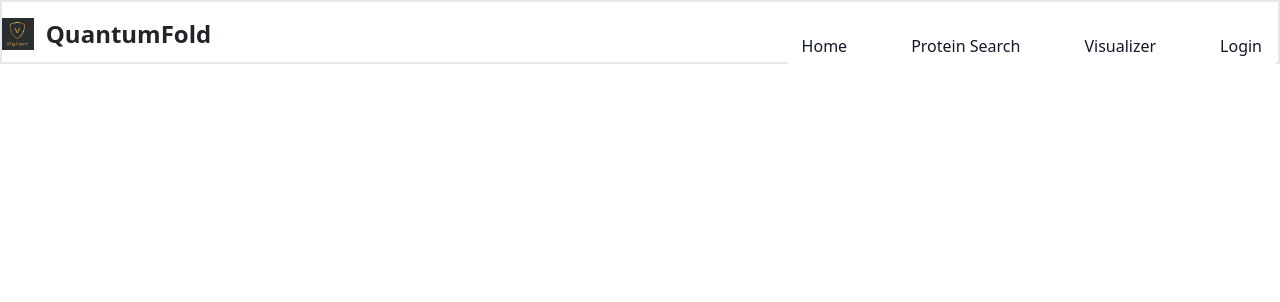
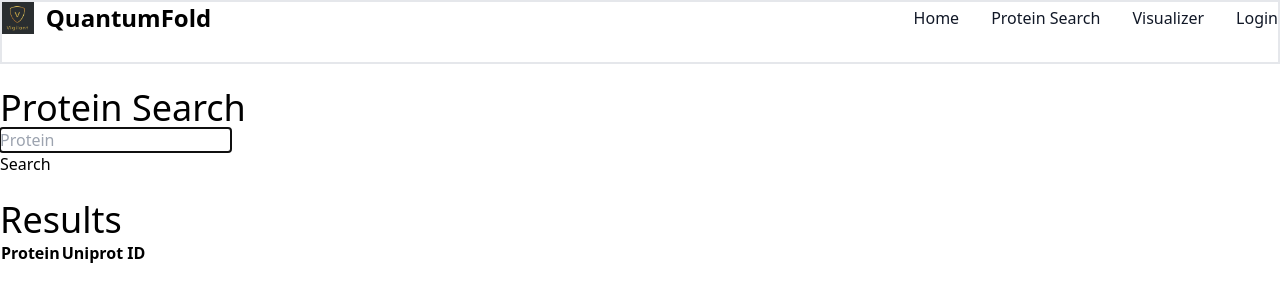
Before and after one commit to NotFish232/HackTJ-2025, a Django app: page /protein_search in a window 1280 px wide. Shown: the top 302 px of the page. Run offline with Django 5.2, Linux system fonts and the light colour scheme; lists and menus that the app fills with data are empty; some libraries are stand-ins or nearby versions.

Commit message:
protein search

```diff
--- a/website/quantumfold/apps/web/views.py
+++ b/website/quantumfold/apps/web/views.py
@@ -9,9 +9,10 @@ import datetime
 
 from quantumfold.apps.web.models import User
 
+from quantumfold.apps.backend.search import search_proteins
+
 import logging
 
-import molviewspec as mvs
 
 logger = logging.getLogger(__name__)
 
@@ -24,6 +25,18 @@ def visualizer(request):
 
 
 def protein_search(request):
+    if request.GET.get("search"):
+        search_term = request.GET.get("search")
+        proteins = search_proteins(search_term)
+
+        return render(
+            request,
+            "protein_search.html",
+            {"proteins": [
+                {'name': protein[0], 'uniprot_id': protein[1]}
+                for protein in proteins
+            ]},
+        )
     return render(request, 'protein_search.html')
 
 
--- a/website/templates/base.html
+++ b/website/templates/base.html
@@ -7,8 +7,8 @@
   <title>{% block title %}{% endblock %} | QuantumFold</title>
   <meta name="viewport" content="width=device-width, initial-scale=1.0, user-scalable=no, maximum-scale=1.0" />
 
-  <link href="https://cdn.jsdelivr.net/npm/bootstrap@5.3.0-alpha1/dist/css/bootstrap.min.css" rel="stylesheet"
-    integrity="sha384-GLhlTQ8iRABdZLl6O3oVMWSktQOp6b7In1Zl3/Jr59b6EGGoI1aFkw7cmDA6j6gD" crossorigin="anonymous" />
+  {% comment %} <link href="https://cdn.jsdelivr.net/npm/bootstrap@5.3.0-alpha1/dist/css/bootstrap.min.css" rel="stylesheet"
+    integrity="sha384-GLhlTQ8iRABdZLl6O3oVMWSktQOp6b7In1Zl3/Jr59b6EGGoI1aFkw7cmDA6j6gD" crossorigin="anonymous" /> {% endcomment %}
   <link href="{% static 'img/favicon.png' %}" rel="icon" />
   <script src="https://kit.fontawesome.com/4ca1ff7e0a.js" crossorigin="anonymous"></script>
 
@@ -79,9 +79,9 @@
   {% block footer %} {% endblock %}
 
   <script src="https://cdn.jsdelivr.net/npm/jquery@3.6.3/dist/jquery.min.js"></script>
-  <script src="https://cdn.jsdelivr.net/npm/bootstrap@5.3.0-alpha1/dist/js/bootstrap.bundle.min.js"
+  {% comment %} <script src="https://cdn.jsdelivr.net/npm/bootstrap@5.3.0-alpha1/dist/js/bootstrap.bundle.min.js"
     integrity="sha384-w76AqPfDkMBDXo30jS1Sgez6pr3x5MlQ1ZAGC+nuZB+EYdgRZgiwxhTBTkF7CXvN"
-    crossorigin="anonymous"></script>
+    crossorigin="anonymous"></script> {% endcomment %}
   <script src="{% static 'base.js' %}"></script>
 
   {% block js %}
--- a/website/templates/login.html
+++ b/website/templates/login.html
@@ -10,8 +10,7 @@
 {% endblock %}
 
 {% block body %}
-<form class="form-signin" method="post">
-        <div class="form-group">
+<form method="post">
     {% csrf_token %}
     <div id="box">
         <h1 class="h3 mb-3 font-weight-normal signintext" id="signhead"><b>Sign in</b></h1>
--- a/website/templates/protein_search.html
+++ b/website/templates/protein_search.html
@@ -9,6 +9,32 @@
 {% endblock %}
 
 {% block body %}
+<br>
+<h1 class="text-4xl">Protein Search</h1>
+<form action="" method="get">
+    <input type="text" name="search" id="search" class="form-control" placeholder="Protein" required autofocus value="{{ protein }}">
+    <br>
+    <input type="submit" class="btn btn-lg btn-success btn-block" id="search-button" value="Search">
+</form>
+<br>
+<h2 class="text-4xl">Results</h2>
+<table>
+    <thead>
+        <tr>
+            <th>Protein</th>
+            <th>Uniprot ID</th>
+        </tr>
+    </thead>
+    <tbody>
+        {% for protein in proteins %}
+        <tr>
+            <td>{{ protein.name }}</td>
+            <td>{{ protein.uniprot_id }}</td>
+        </tr>
+        {% endfor %}
+    </tbody>
+
+</table>
 
 {% endblock %}
 
```
Lines whose indentation alone changed are shown as unchanged.
